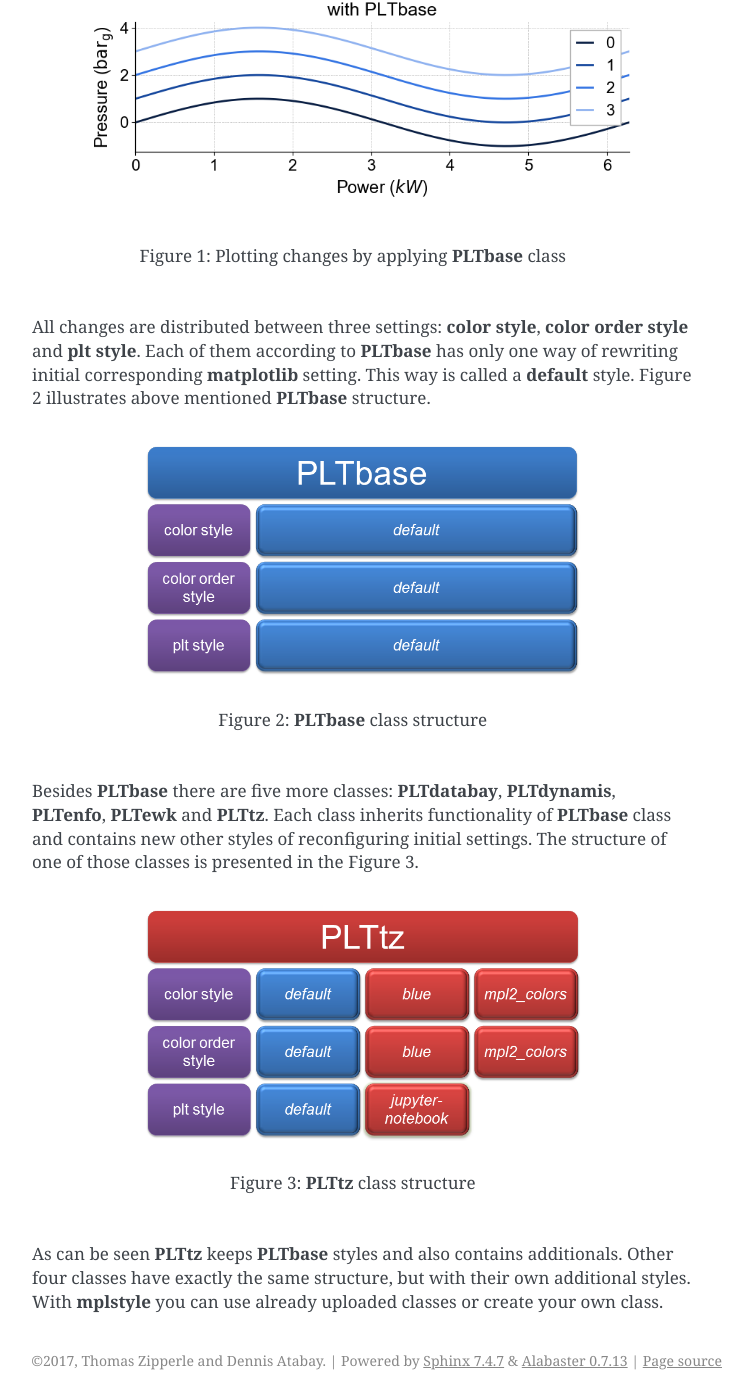
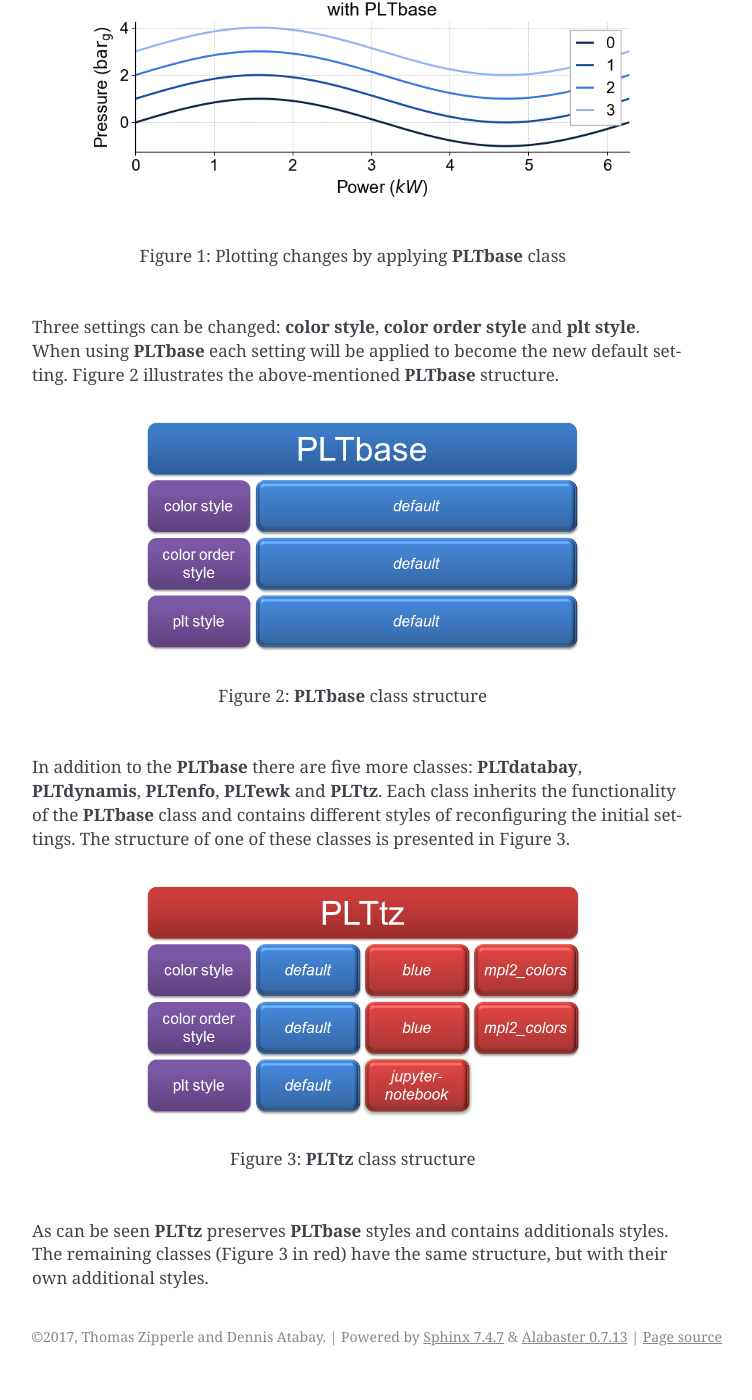
Before and after one commit to tzipperle/mplstyle, a Sphinx documentation site: the page built from docs/overview.rst, in a window 1280 px wide and 1400 px high, scrolled down 598 px. Shown: the whole window, without its empty margins (388-1140 px from the left). Built offline with Sphinx 7.4.7, drawn with Linux system fonts in a browser that asks for light colours; after the commit the page ends 1974 px from its top, so only the background shows below that; some of the changed text lies outside the part shown.

Commit message:
Update overview.rst

```diff
--- a/docs/overview.rst
+++ b/docs/overview.rst
@@ -8,7 +8,7 @@ Overview
 ============
 **mplstyle** is a Python package, which allows **matplotlib** users to simplify the process of improving plots quality. Quite often font, size, legend, colors and other settings have to be changed to make graphs look better. Such changes can be saved and stored in your own plot style, which can automatically change the way of making plots by importing it as a usual Python toolbox. In other words, with **mplstyle** you can set plotting settings once and use your own configurations.
 
-The core of **mplstyle** is a **PLTbase** class containing a list of functions, which change the initial settings of **matplotlib**. :ref:`plt_with_without` illustrates these changes by plotting several trigonometric functions with and without the **PLTbase**.
+The core of **mplstyle** is a **PLTbase** class containing a list of functions, which change the initial settings of **matplotlib**. :ref:`plt_with_without` Figure 1 illustrates these changes by plotting several trigonometric functions with and without the **PLTbase**.
 
 .. _plt_with_without:
 
@@ -18,7 +18,7 @@ The core of **mplstyle** is a **PLTbase** class containing a list of functions,
 
    Figure 1: Plotting changes by applying **PLTbase** class
 
-All changes are distributed between three settings: **color style**, **color order style** and **plt style**. Each of them according to **PLTbase** has only one way of rewriting initial corresponding **matplotlib** setting. This way is called a **default** style. Figure 2 illustrates above mentioned **PLTbase** structure.
+Three settings can be changed: **color style**, **color order style** and **plt style**.  When using **PLTbase** each setting will be applied to become the new default setting. Figure 2 illustrates the above-mentioned **PLTbase** structure.
 
 .. figure:: img/PLTbase.png
    :width: 70%
@@ -26,7 +26,7 @@ All changes are distributed between three settings: **color style**, **color ord
 
    Figure 2: **PLTbase** class structure
 
-Besides **PLTbase** there are five more classes: **PLTdatabay**, **PLTdynamis**, **PLTenfo**, **PLTewk** and **PLTtz**. Each class inherits functionality of **PLTbase** class and contains new other styles of reconfiguring initial settings. The structure of one of those classes is presented in the Figure 3.
+In addition to the **PLTbase** there are five more classes: **PLTdatabay**, **PLTdynamis**, **PLTenfo**, **PLTewk** and **PLTtz**. Each class inherits the functionality of the **PLTbase** class and contains different styles of reconfiguring the initial settings. The structure of one of these classes is presented in Figure 3.
 
 .. figure:: img/PLTtz.png
    :width: 70%
@@ -34,4 +34,4 @@ Besides **PLTbase** there are five more classes: **PLTdatabay**, **PLTdynamis**,
 
    Figure 3: **PLTtz** class structure
 
-As can be seen **PLTtz** keeps **PLTbase** styles and also contains additionals. Other four classes have exactly the same structure, but with their own additional styles. With **mplstyle** you can use already uploaded classes or create your own class.
+As can be seen **PLTtz** preserves **PLTbase** styles and contains additionals styles. The remaining classes (Figure 3 in red) have the same structure, but with their own additional styles.
```
